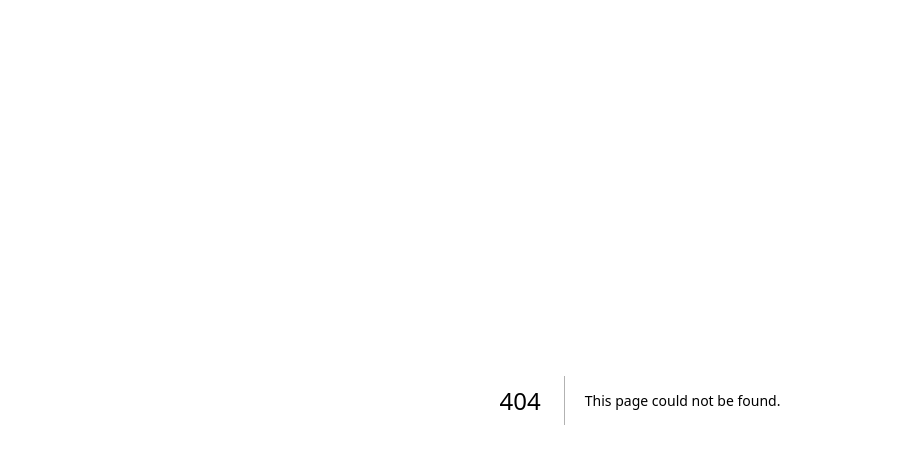
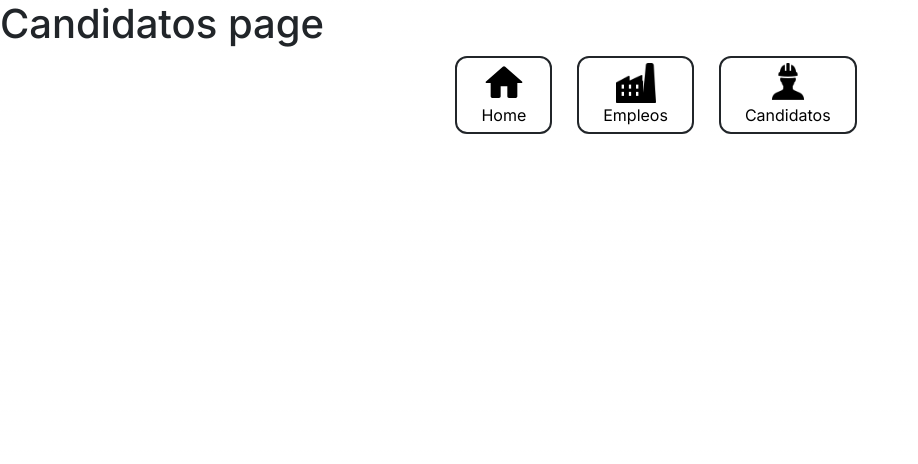
Before and after one commit to ZulaicaE/proyectoFullStack, a Next.js app in the folder paginaempleos/: page /candidatos in a window 1280 px wide. Before the commit this address had no page. Shown: the top 464 px of the page, without its empty margins (0-918 px from the left). Built offline with nearby package versions, Linux system fonts and the light colour scheme.

Commit message:
creo las otras 2 paginas y le pongo navBar

```diff
--- /dev/null
+++ b/paginaempleos/src/app/candidatos/page.tsx
@@ -0,0 +1,11 @@
+import { NavBar } from "../componentes/navBar/navBar";
+
+export default function CandidatosPage () {
+  return (
+    <>
+      <h1>Candidatos page</h1>
+      <NavBar />
+    </>
+
+  )
+}
```
Also changed, not shown: paginaempleos/src/app/empleos/page.tsx (added, +11 -0 lines).
